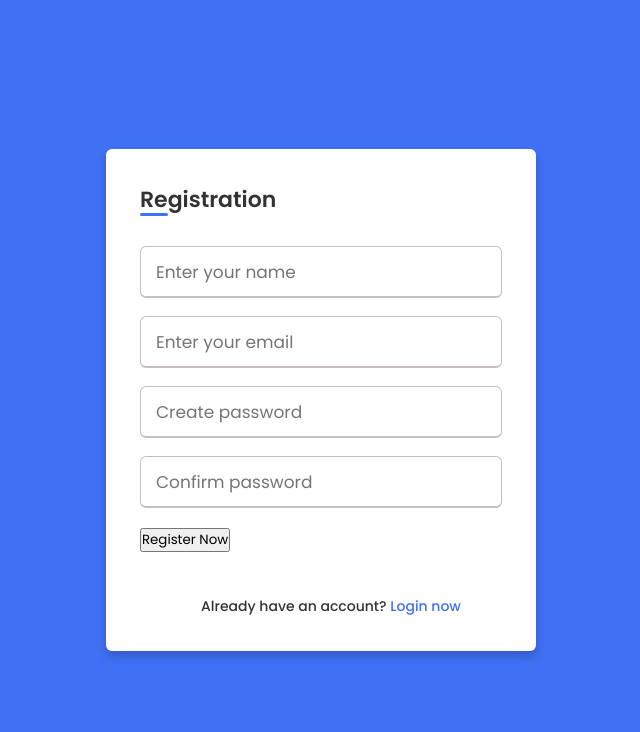
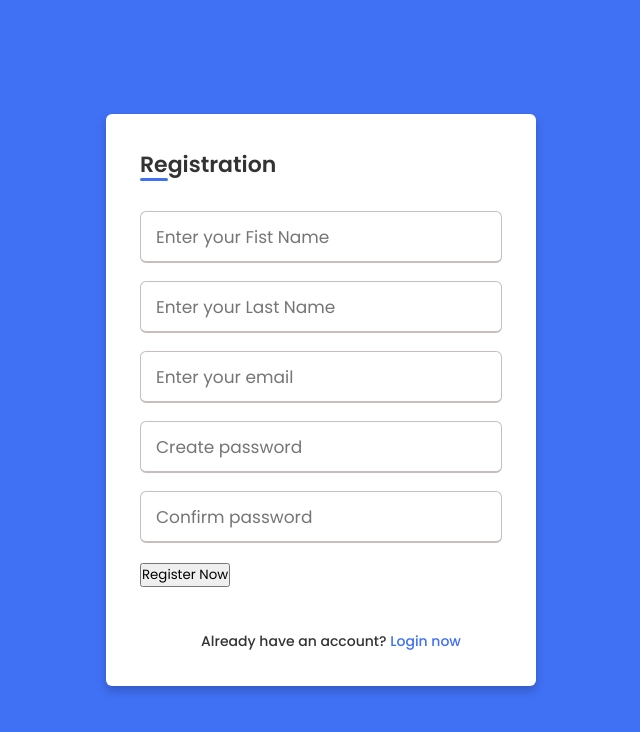
Before and after one commit to henrymutega/ATS-System, a Next.js app in the folder frontend/: page /signup in a window 1280 px wide. Shown: the top 732 px of the page, without its empty margins (319-959 px from the left). Built offline with nearby package versions, Linux system fonts and the light colour scheme; no server answers.

Commit message:
Fix: Separate name fields to collect first & last names from the users.

```diff
--- a/frontend/src/app/login/page.jsx
+++ b/frontend/src/app/login/page.jsx
@@ -2,6 +2,7 @@
 import React from 'react';
 import { useState } from 'react';
 import axiosInstance from '../../../utilis/axios';
+import { useRouter } from 'next/navigation';
 
 const Login = () => {
   const [formData, setFormData] = useState({ email: "", password: "" });
@@ -10,6 +11,7 @@ const Login = () => {
   const handleChange = (e) => {
     setFormData({ ...formData, [e.target.name]: e.target.value });
   };
+const router = useRouter();
 
   const handleSubmit = async (e) => {
     e.preventDefault();
@@ -21,6 +23,7 @@ const Login = () => {
       if (response.status >= 200 && response.status < 300) {
         alert("Login successful!");
         console.log(response.data);
+        router.push("/");
         setFormData({ email: "", password: "" });
         setLoading(false);
       }
--- a/frontend/src/app/signup/page.jsx
+++ b/frontend/src/app/signup/page.jsx
@@ -7,7 +7,8 @@ import axiosInstance from '../../../utilis/axios';
 const Signup = () => {
   const router = useRouter();
   const [formData, setFormData] = useState({
-    name: "",
+    firstname: "",
+    lastname: "",
     email: "",
     password: "",
     confirmPassword: "",
@@ -25,8 +26,8 @@ const Signup = () => {
     setError("");
 
     // Validation
-    if (!formData.name.trim()) {
-      setError("Name is required");
+    if (!formData.firstname.trim() || !formData.lastname.trim()) {
+      setError("First name and last name are required");
       return;
     }
     if (!formData.email.includes("@")) {
@@ -46,7 +47,8 @@ const Signup = () => {
 
     try {
       const response = await axiosInstance.post("/signup", {
-        name: formData.name,
+        firstname: formData.firstname,
+        lastname: formData.lastname,
         email: formData.email,
         password: formData.password,
       });
@@ -75,9 +77,19 @@ const Signup = () => {
         <div className="input-box">
           <input
             type="text"
-            name="name"
-            placeholder="Enter your name"
-            value={formData.name}
+            name=" firstname"
+            placeholder="Enter your Fist Name"
+            value={formData.firstname}
+            onChange={handleChange}
+            required
+          />
+        </div>
+        <div className="input-box">
+          <input
+            type="text"
+            name="lastname"
+            placeholder="Enter your Last Name"
+            value={formData.lastname}
             onChange={handleChange}
             required
           />
```
